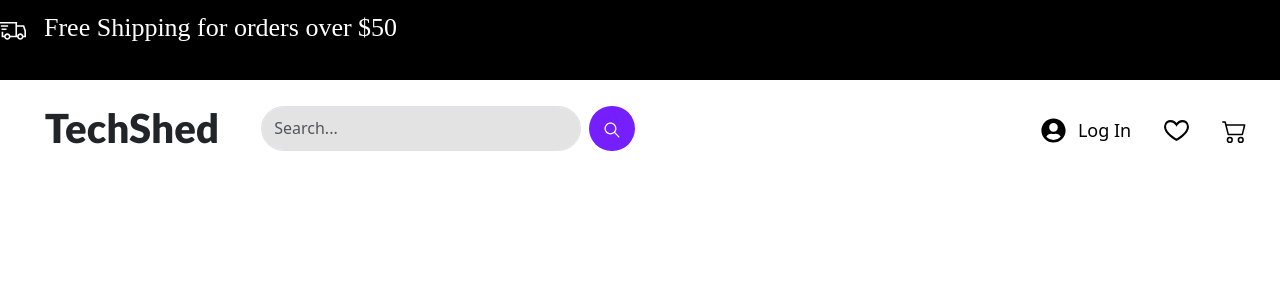
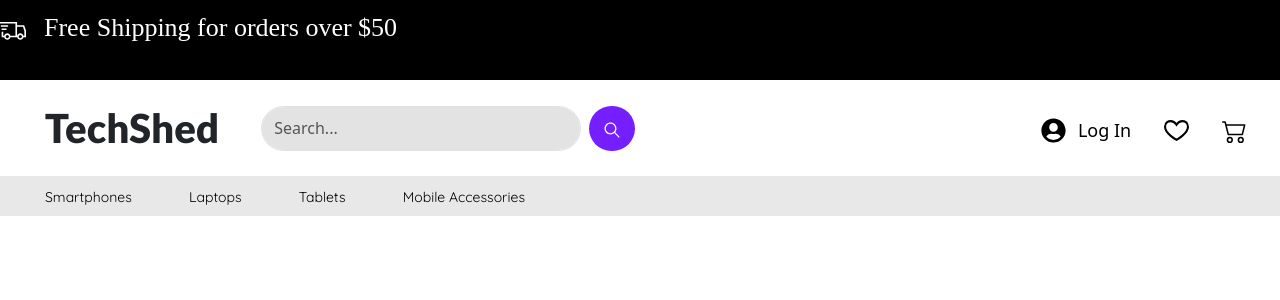
Before and after one commit to sankalptrimade/ecommerce-website, a React (Vite) app: page / in a window 1280 px wide. Shown: the top 300 px of the page. Built offline with nearby package versions, Linux system fonts and the light colour scheme; a web font is replaced by a local one.

Commit message:
Added categories list navigation bar

```diff
--- /dev/null
+++ b/src/components/CategoryNavigation.jsx
@@ -0,0 +1,19 @@
+import React from 'react'
+import "./../styles/CategoryNavigationStyles.css"
+
+const CategoryNavigation = () => {
+  return (
+    <div className="categories d-flex align-items-center">
+        <div className="cateogory">
+            <ul className="categoryList d-flex justify-content-between">
+                <li className="categoryListItems"><a className='a-categoryListItems' href="/">Smartphones</a></li>
+                <li className="categoryListItems"><a className='a-categoryListItems' href="/">Laptops</a></li>
+                <li className="categoryListItems"><a className='a-categoryListItems' href="/">Tablets</a></li>
+                <li className="categoryListItems"><a className='a-categoryListItems' href="/">Mobile Accessories</a></li>
+            </ul>
+        </div>
+    </div>
+  )
+}
+
+export default CategoryNavigation
--- a/src/components/Navbar.jsx
+++ b/src/components/Navbar.jsx
@@ -6,29 +6,31 @@ const Navbar = () => {
   return (
     <nav>
       <div className="navbar-child-1 d-flex justify-content-between">
-        <div className="navbar-child-2 d-flex" style={{ margin: "0.5rem 0rem" }}>
+        <div
+          className="navbar-child-2 d-flex"
+          style={{ margin: "0.5rem 0rem" }}
+        >
           <div className="boxIcon" style={{ marginRight: "18px" }}>
             <LiaShippingFastSolid />
           </div>
-
           Free Shipping for orders over &#36;50
         </div>
         <div className="navbar">
           <ul className="navbar-list d-flex justify-content-between">
             <li className="navbar-list-items link-underline link-underline-opacity-75">
               {" "}
-              <a href="#"> About</a>
+              <a href="/"> About</a>
             </li>
             <li className="navbar-list-items link-underline link-underline-opacity-75">
               {" "}
-              <a href="#"> Contact</a>
+              <a href="/"> Contact</a>
             </li>
             <li className="navbar-list-items link-underline link-underline-opacity-75">
               {" "}
-              <a href="#"> Help Center</a>
+              <a href="/"> Help Center</a>
             </li>
             <li className="navbar-list-items">
-              <a href="#">
+              <a href="/">
                 {" "}
                 <span className="link-underline link-underline-opacity-0">
                   Call Us
--- a/src/main.jsx
+++ b/src/main.jsx
@@ -2,11 +2,13 @@ import { StrictMode } from 'react'
 import { createRoot } from 'react-dom/client'
 import Navbar from './components/Navbar'
 import Heading from './components/Heading'
+import CategoryNavigation from './components/CategoryNavigation'
 
 
 createRoot(document.getElementById('root')).render(
   <StrictMode>
     <Navbar />
     <Heading />
+    <CategoryNavigation />
   </StrictMode>,
 )
--- /dev/null
+++ b/src/styles/CategoryNavigationStyles.css
@@ -0,0 +1,30 @@
+@import url('https://fonts.googleapis.com/css2?family=Quicksand:wght@300..700&display=swap');
+
+.categories{
+    height: 2.5rem;
+    background-color: #E8E8E8;
+    font-family: "Quicksand", serif;
+    font-optical-sizing: auto;
+    font-weight: 400;
+    font-style: normal;
+}
+
+.categoryList{
+    list-style: none;
+    padding: 0px;
+    width: 30rem;
+    margin-left: 45px;
+    margin-bottom: 0px;
+    /* border: 2px solid red; */
+
+}
+
+.categoryList :hover{
+    color: #751FFF;
+}
+
+.a-categoryListItems{
+    text-decoration: none;
+    color: black;
+    font-size: 14px;
+}
```
